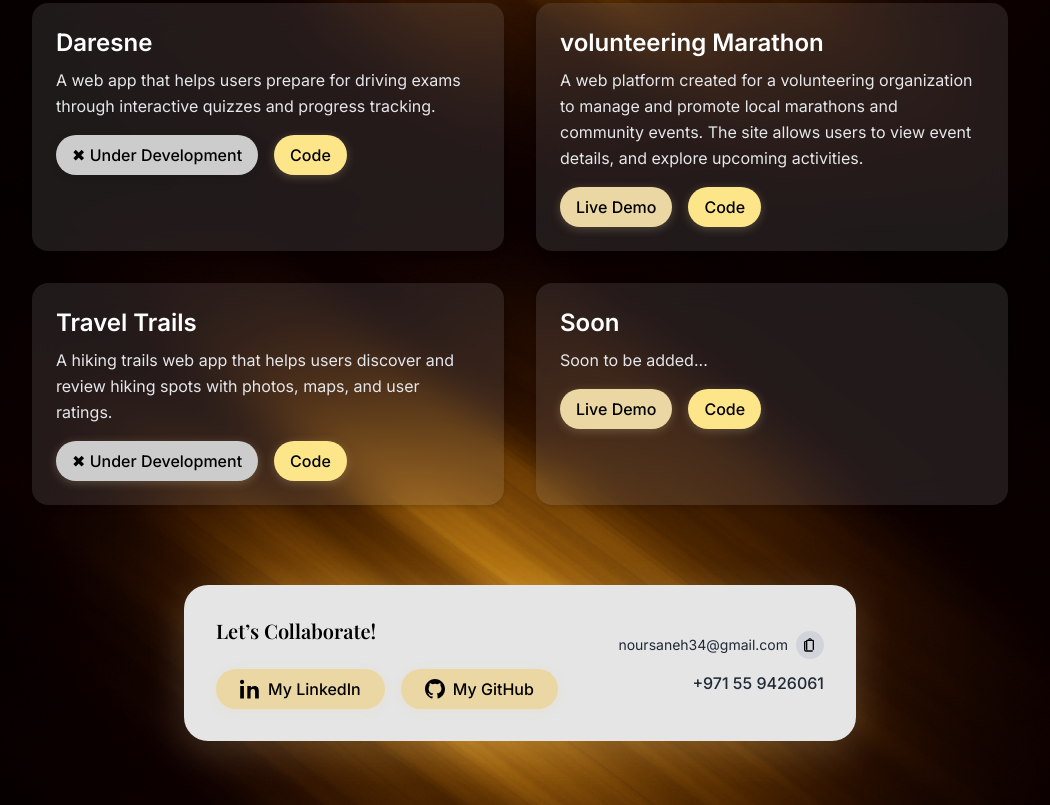
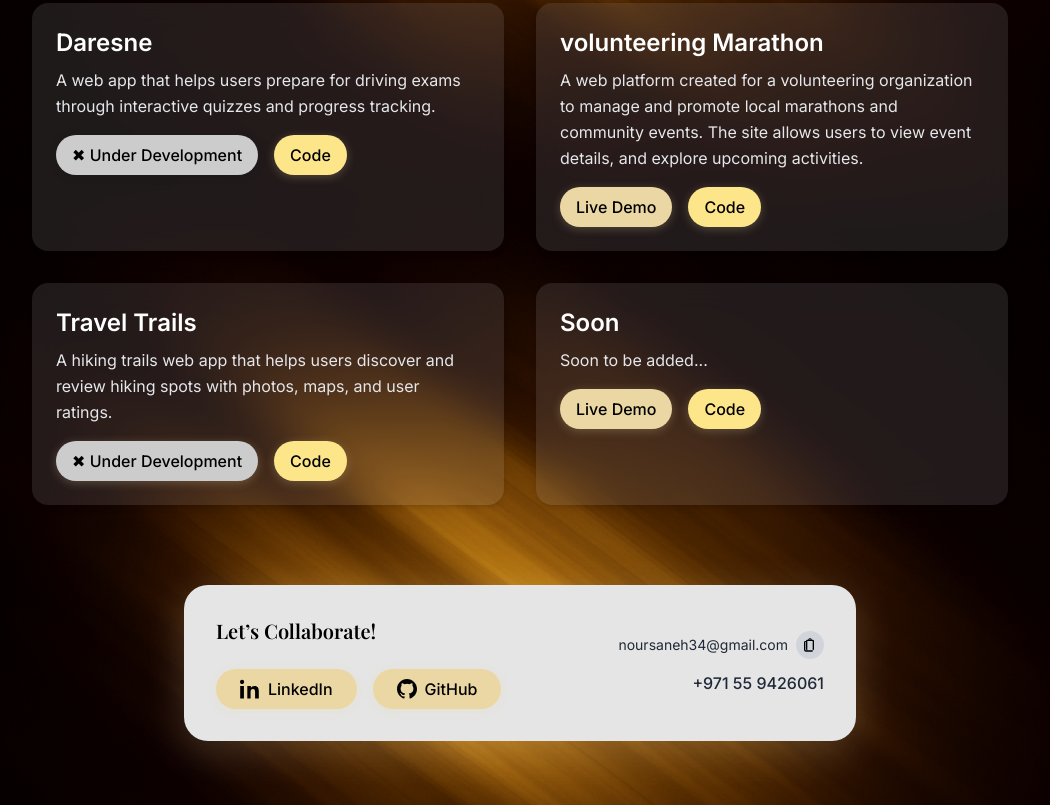
Before and after one commit to NourSaneh/Portfolio, a website: page index.html in a window 1280 px wide. Shown: the part 1498-2303 px from the top of the page, without its empty margins (120-1170 px from the left). Drawn offline with nearby package versions, Linux system fonts and the light colour scheme.

Commit message:
Update link text for LinkedIn and GitHub

```diff
--- a/index.html
+++ b/index.html
@@ -209,7 +209,7 @@
                             <path
                                 d="M4.98 3.5C4.98 4.88 3.87 6 2.5 6S0 4.88 0 3.5 1.12 1 2.5 1 4.98 2.12 4.98 3.5zM.23 8.5H4.7v15H.23v-15zM8.79 8.5h4.25v2.08h.06c.59-1.12 2.03-2.3 4.18-2.3 4.47 0 5.29 2.94 5.29 6.76v8.46h-4.47v-7.5c0-1.79-.03-4.1-2.5-4.1-2.5 0-2.88 1.95-2.88 3.97v7.63H8.79v-15z" />
                         </svg>
-                        My LinkedIn
+                        LinkedIn
                     </a>
 
                     <a href="https://github.com/noursaneh" target="_blank" class="flex items-center gap-2 text-black font-medium px-6 py-2 rounded-full transition
@@ -219,7 +219,7 @@
                             <path
                                 d="M12 0C5.37 0 0 5.37 0 12c0 5.3 3.44 9.8 8.21 11.39.6.11.82-.26.82-.58v-2.03c-3.34.73-4.04-1.61-4.04-1.61-.54-1.38-1.33-1.75-1.33-1.75-1.09-.75.09-.74.09-.74 1.21.09 1.85 1.26 1.85 1.26 1.07 1.83 2.8 1.3 3.48.99.11-.78.42-1.3.76-1.6-2.67-.3-5.47-1.34-5.47-5.96 0-1.32.47-2.4 1.24-3.24-.13-.3-.54-1.51.12-3.15 0 0 1.01-.32 3.3 1.23a11.5 11.5 0 0 1 6 0c2.29-1.55 3.3-1.23 3.3-1.23.66 1.64.25 2.85.12 3.15.77.84 1.24 1.92 1.24 3.24 0 4.63-2.81 5.66-5.49 5.96.43.38.81 1.1.81 2.22v3.29c0 .32.21.7.82.58C20.56 21.8 24 17.3 24 12c0-6.63-5.37-12-12-12z" />
                         </svg>
-                        My GitHub
+                        GitHub
                     </a>
                 </div>
             </div>
```
